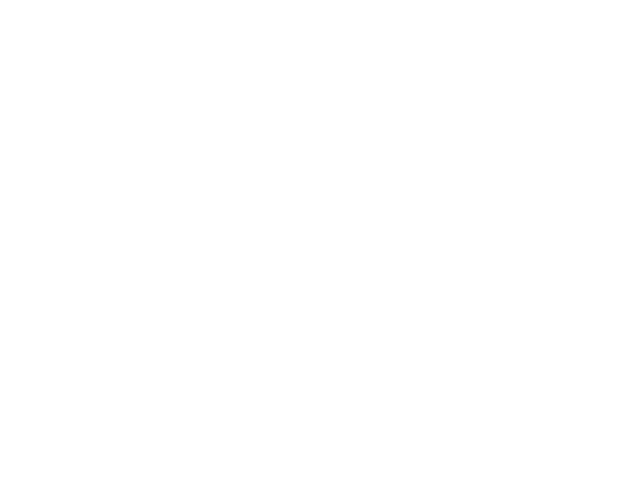
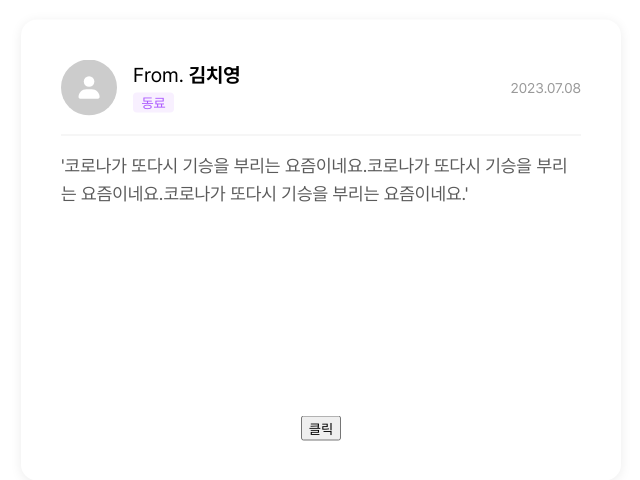
Before and after one commit to Chiman2937/team2-rolling-app, a React (Vite) app: page / in a window 1280 px wide. Shown: the part 150-630 px from the top of the page, without its empty margins (319-959 px from the left). Built offline with nearby package versions, Linux system fonts and the light colour scheme.

Commit message:
feat: Modal 기능 구현 완료

```diff
--- a/index.html
+++ b/index.html
@@ -15,6 +15,7 @@
   <body>
     <div id="root"></div>
 		<div id="toast-root"></div>
+		<div id="modal-root"></div>
     <script type="module" src="/src/main.jsx"></script>
   </body>
 </html>
--- a/src/App.jsx
+++ b/src/App.jsx
@@ -1,5 +1,26 @@
+import CardModal from './components/CardModal';
+import SenderProfile from './components/SenderProfile';
 function App() {
-  return <></>;
+  return (
+    <>
+      <CardModal>
+        <CardModal.headerArea>
+          <SenderProfile sender='김치영' imageUrl={null} createdAt='2023.07.08' />
+        </CardModal.headerArea>
+
+        <CardModal.divider />
+
+        <CardModal.contentArea>
+          '코로나가 또다시 기승을 부리는 요즘이네요.코로나가 또다시 기승을 부리는
+          요즘이네요.코로나가 또다시 기승을 부리는 요즘이네요.'
+        </CardModal.contentArea>
+
+        <CardModal.buttonArea>
+          <button>클릭</button>
+        </CardModal.buttonArea>
+      </CardModal>
+    </>
+  );
 }
 
 export default App;
--- /dev/null
+++ b/src/components/CardModal.jsx
@@ -0,0 +1,31 @@
+import { createPortal } from 'react-dom';
+import styles from './CardModal.module.scss';
+
+const CardModal = ({ children }) => {
+  return createPortal(
+    <div className={styles['modal-wrapper']}>{children}</div>,
+    document.getElementById('modal-root'),
+  );
+};
+
+const HeaderArea = ({ children }) => {
+  return <div className={styles['header']}>{children}</div>;
+};
+
+const Divider = () => {
+  return <div className={styles['divider']} />;
+};
+
+const ContentArea = ({ children }) => {
+  return <span className={styles['content-area']}>{children}</span>;
+};
+
+const ButtonArea = ({ children }) => {
+  return <div className={styles['button-area']}>{children}</div>;
+};
+CardModal.headerArea = HeaderArea;
+CardModal.divider = Divider;
+CardModal.contentArea = ContentArea;
+CardModal.buttonArea = ButtonArea;
+
+export default CardModal;
--- /dev/null
+++ b/src/components/CardModal.module.scss
@@ -0,0 +1,61 @@
+* {
+	box-sizing: border-box;
+}
+
+$shadow-color: rgb(0,0,0,0.08);
+$wrapper-margin-x: 20px;
+$wrapper-width-mobile: calc(100vw - calc($wrapper-margin-x * 2));
+$wrapper-width-tablet: 600px;
+$wrapper-width-desktop: 600px;
+
+.modal-wrapper {
+	background-color: #FFFFFF;
+	box-shadow: 0 2px 12px $shadow-color;
+	padding: 40px;
+	border-radius: 16px;
+	position: fixed;
+	top: 50%;
+	left: 50%;
+	transform: translate(-50%, -50%);
+
+	width: $wrapper-width-mobile;
+
+	@media screen and (min-width: 768px) and (max-width: 1247px) {
+		width: $wrapper-width-tablet;
+	}
+
+	@media (min-width: 1248px) {
+		width: $wrapper-width-desktop;
+	}
+
+}
+
+.header {
+	margin-bottom: 19px;
+}
+
+.divider {
+	width: 100%;
+	border-bottom: 1px solid var(--color-gray-200);
+	margin-bottom: 16px;
+}
+
+.content-area {
+	display: block;
+  resize: none;
+	width: 100%;
+	height: 240px;
+	border: none;
+	margin-bottom: 24px;
+	font-weight: 400;
+	font-size: 18px;
+	line-height: 28px;
+	color: #5A5A5A
+}
+
+.button-area{
+	display: flex;
+	flex-direction: row;
+	justify-content: center;
+	gap: 20px;
+}
--- /dev/null
+++ b/src/components/SenderProfile.jsx
@@ -0,0 +1,33 @@
+import { useState } from 'react';
+import styles from './SenderProfile.module.scss';
+import DEFAULT_IMAGE_SRC from '@/assets/images/image_profile_default.svg';
+import Badge from './Badge';
+
+const SenderProfile = ({ sender, imageUrl = null, createdAt }) => {
+  const [imageValid, setImageValid] = useState(true);
+
+  const handleImageError = () => {
+    setImageValid(false);
+  };
+
+  return (
+    <div className={styles['container']}>
+      <img
+        className={styles['image']}
+        src={imageValid && imageUrl ? imageUrl : DEFAULT_IMAGE_SRC}
+        onError={handleImageError}
+        width={56}
+      />
+      <div className={styles['from-container']}>
+        <span className={styles['from']}>
+          {`From. `}
+          <span className={styles['name']}>{sender}</span>
+        </span>
+        <Badge relationType={'동료'} />
+      </div>
+      <span className={styles['createdAt']}>{createdAt}</span>
+    </div>
+  );
+};
+
+export default SenderProfile;
--- /dev/null
+++ b/src/components/SenderProfile.module.scss
@@ -0,0 +1,39 @@
+.container {
+	display: flex;
+	flex-direction: row;
+	gap: 16px;
+	align-items: center;
+	justify-content: center;
+}
+
+.image {
+	aspect-ratio: 1 / 1;
+}
+
+.from-container {
+	display: flex;
+	flex-direction: column;
+	align-items: start;
+	justify-content: center;
+	gap: 6px;
+	flex-grow: 1;
+}
+
+.from {
+	font-weight: 400;
+	font-size: 20px;
+	line-height: 24px;
+}
+
+.name {
+	font-weight: 700;
+	font-size: 20px;
+	line-height: 24px;
+}
+
+.createdAt {
+	font-weight: 400;
+	font-size: 14px;
+	line-height: 20px;
+	color: var(--color-gray-400);
+}
```
Also changed, not shown: src/assets/images/image_profile_default.svg (added).
